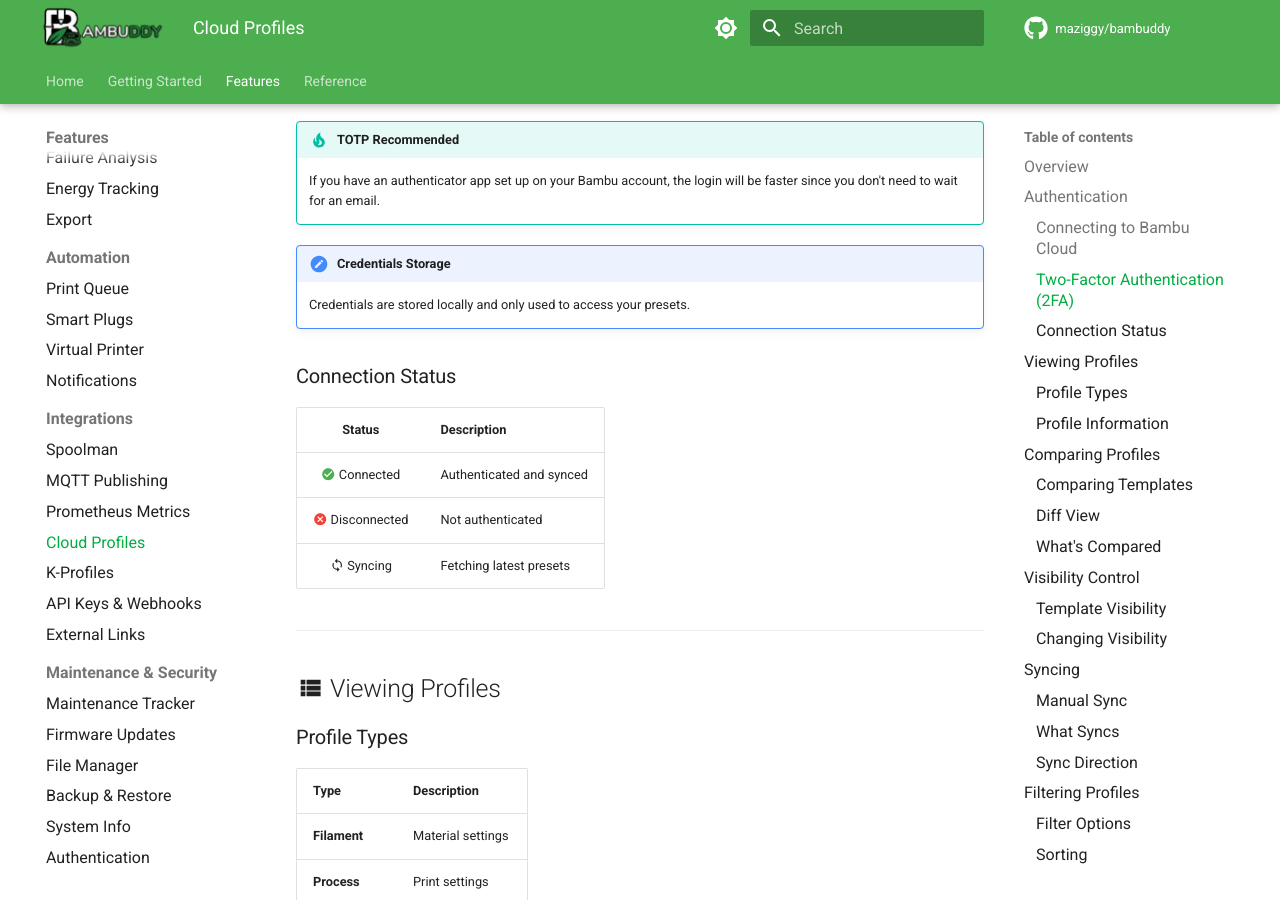
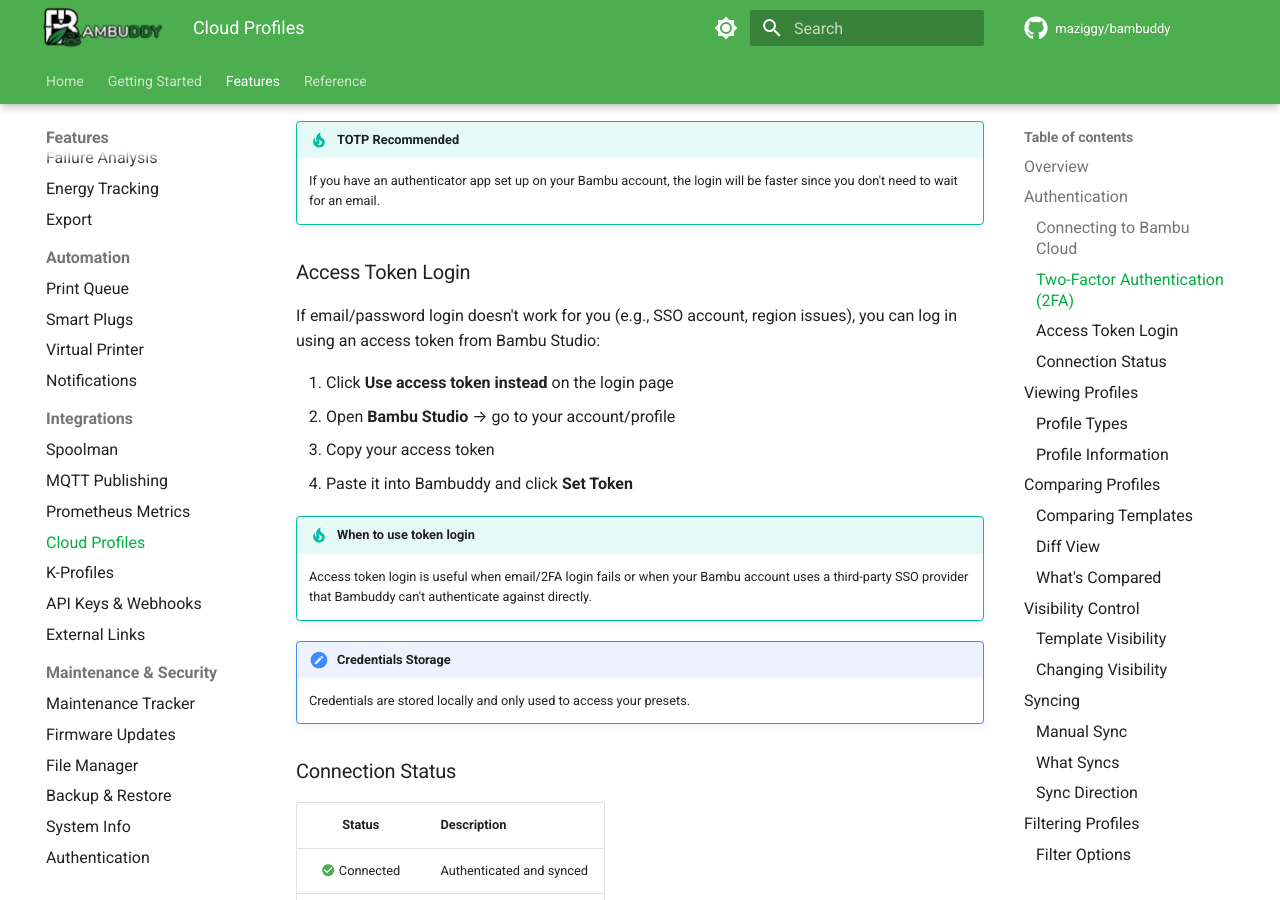
Before and after one commit to maziggy/bambuddy-wiki, an MkDocs documentation site: the page built from docs/features/cloud-profiles.md, in a window 1280 px wide and 900 px high, scrolled down 1800 px. Built offline with MkDocs 1.6.1 and Material for MkDocs 9.7.7, drawn with Linux system fonts in a browser that asks for light colours; comment, search, counter and statistics services are not loaded; the version menu is left out; some of the changed text lies outside the part shown.

Commit message:
Updated Wiki

```diff
--- a/docs/features/cloud-profiles.md
+++ b/docs/features/cloud-profiles.md
@@ -48,6 +48,18 @@ The login flow automatically detects which method your account uses:
 
 !!! tip "TOTP Recommended"
     If you have an authenticator app set up on your Bambu account, the login will be faster since you don't need to wait for an email.
+
+### Access Token Login
+
+If email/password login doesn't work for you (e.g., SSO account, region issues), you can log in using an access token from Bambu Studio:
+
+1. Click **Use access token instead** on the login page
+2. Open **Bambu Studio** → go to your account/profile
+3. Copy your access token
+4. Paste it into Bambuddy and click **Set Token**
+
+!!! tip "When to use token login"
+    Access token login is useful when email/2FA login fails or when your Bambu account uses a third-party SSO provider that Bambuddy can't authenticate against directly.
 
 !!! note "Credentials Storage"
     Credentials are stored locally and only used to access your presets.
@@ -226,6 +238,7 @@ Compare your profile to the original template:
 3. Ensure Bambu Cloud is accessible
 4. Try logging out and back in
 5. For TOTP: Ensure your device time is synchronized (TOTP codes are time-based)
+6. If all else fails, try the **access token** method instead (see [Access Token Login](#access-token-login))
 
 ### TOTP Code Not Working
 
```
